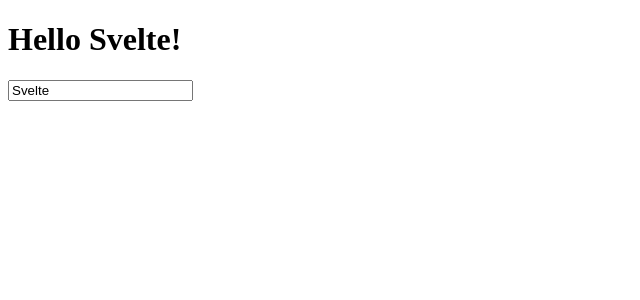
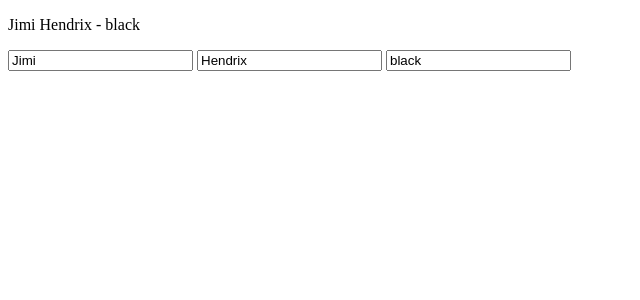
Before and after one commit to k4sud0n/svelte-poll-app, a Svelte app: page / in a window 1280 px wide. Shown: the top 300 px of the page, without its empty margins (0-640 px from the left). Built offline with nearby package versions, Linux system fonts and the light colour scheme.

Commit message:
Finish Lesson 5

```diff
--- a/src/App.svelte
+++ b/src/App.svelte
@@ -1,11 +1,18 @@
 <script>
-  let name = 'Svelte';
+  let firstName = 'Jimi';
+  let lastName = 'Hendrix';
+  let beltColor = 'black';
 
-  // const handleInput = (e) => {
-  //   name = e.target.value;
-  // }
+  $: fullName = `${firstName} ${lastName}`;
+  $: {
+    console.log(lastName);
+    console.log(beltColor);
+  }
 </script>
 
-<h1>Hello {name}!</h1>
-<!-- <input type="text" value={name} on:input={handleInput}> -->
-<input type="text" bind:value={name}>
+<main>
+  <p>{fullName} - {beltColor}</p>
+  <input type="text" bind:value={firstName}>
+  <input type="text" bind:value={lastName}>
+  <input type="text" bind:value={beltColor}>
+</main>
```
